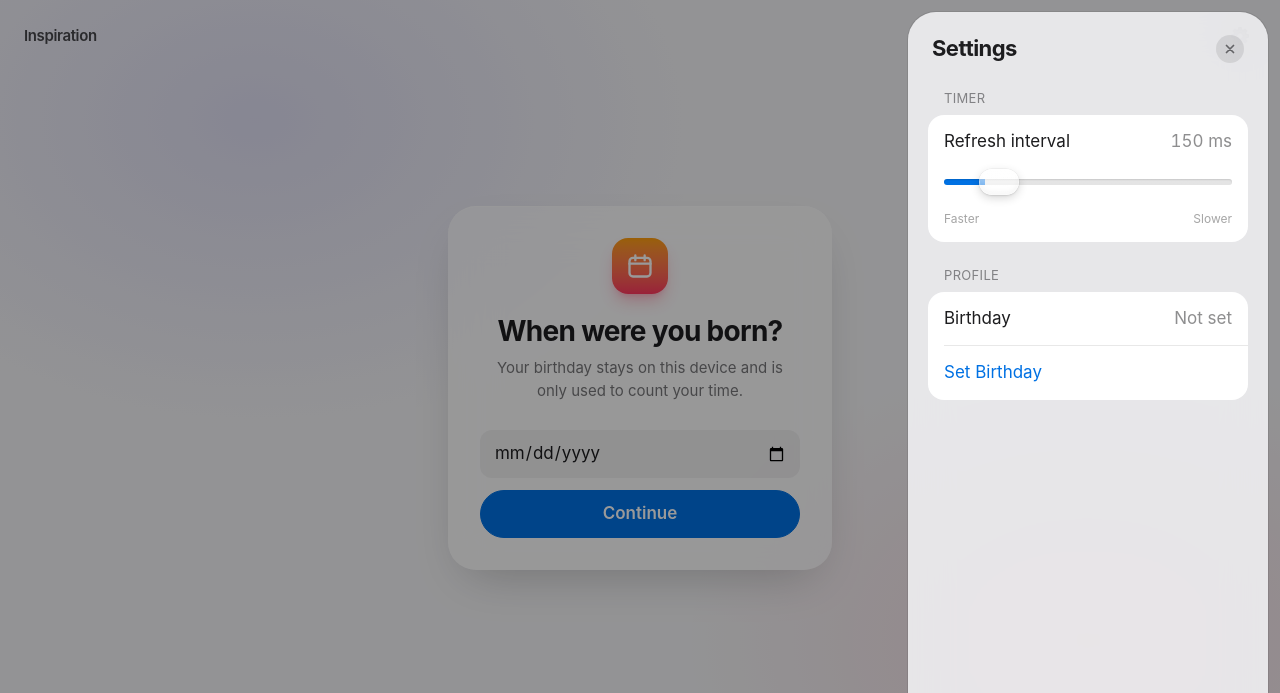
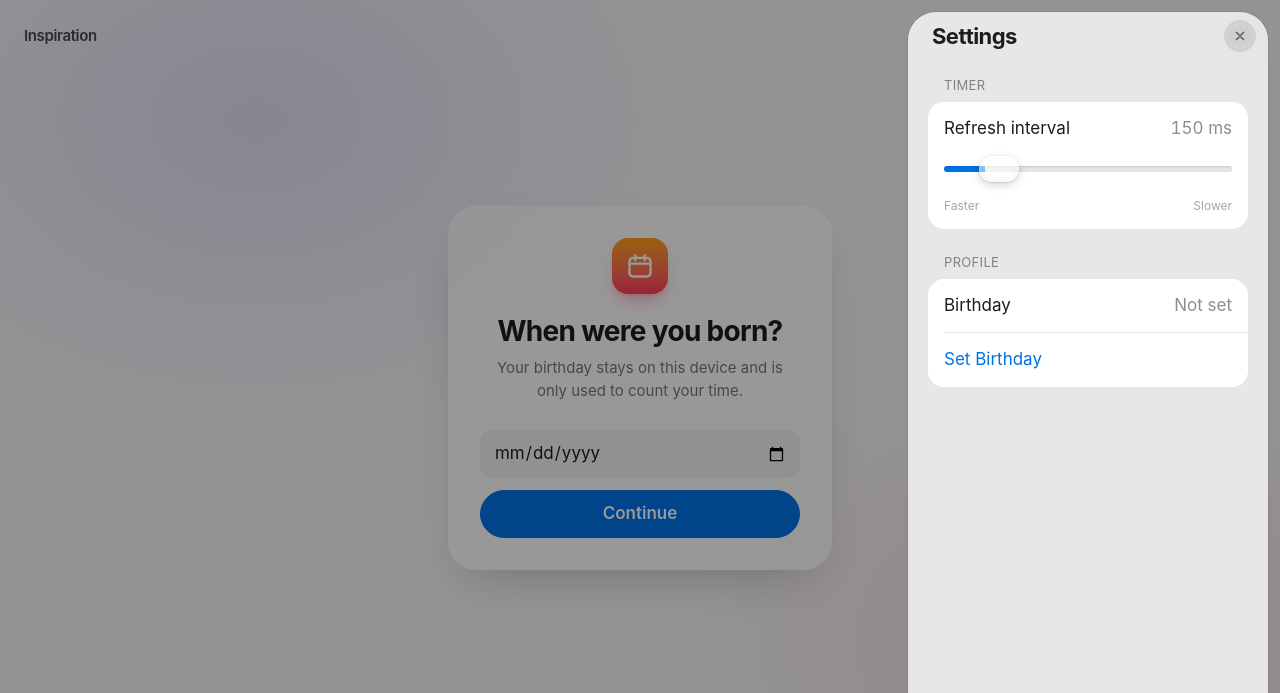
Before and after one commit to aysommer/inspiration-page, a website built with Vite: page index.html in a window 1280 px wide. Both pictures are taken after a click on the label "Open settings". Shown: the top 693 px of the page. Built offline with nearby package versions, Linux system fonts and the light colour scheme.

Commit message:
Align settings close button with the gear button
Co-Authored-By: Claude Opus 5.5 <noreply@anthropic.com>
Claude-Session: https://claude.ai/code/session_0157XQqS1GYfvcTUwhrv1tkz

```diff
--- a/index.html
+++ b/index.html
@@ -62,18 +62,18 @@
 
          <div class="drawer-side z-20">
             <label for="settings-drawer" aria-label="Close settings" class="drawer-overlay"></label>
-            <aside id="settings-panel" class="glass-panel ring-1 ring-base-content/10 m-3 flex h-[calc(100%-1.5rem)] w-[min(360px,calc(100vw-1.5rem))] flex-col rounded-[28px] p-5">
-               <div class="flex items-center justify-between px-1">
+            <aside id="settings-panel" class="glass-panel relative ring-1 ring-base-content/10 m-3 flex h-[calc(100%-1.5rem)] w-[min(360px,calc(100vw-1.5rem))] flex-col rounded-[28px] p-5">
+               <div class="-mt-3 flex h-8 items-center px-1 pr-10">
                   <h2 class="text-[22px] font-bold tracking-tight">Settings</h2>
+               </div>
                <label
                   for="settings-drawer"
                   aria-label="Close settings"
-                     class="btn btn-circle btn-xs size-7 border-0 bg-base-content/10 text-base-content/60 hover:bg-base-content/15">
+                  class="btn btn-circle btn-sm absolute top-2 right-3 size-8 border-0 bg-base-content/10 text-base-content/60 hover:bg-base-content/15">
                   <svg viewBox="0 0 24 24" class="size-3.5" fill="none" stroke="currentColor" stroke-width="3" stroke-linecap="round">
                      <path d="M6 6l12 12M18 6L6 18"/>
                   </svg>
                </label>
-               </div>
 
                <p class="mt-6 px-4 text-[13px] uppercase tracking-wide text-base-content/50">Timer</p>
                <div class="mt-1.5 rounded-2xl bg-base-100 px-4 py-3.5">
```
Lines whose indentation alone changed are shown as unchanged.
